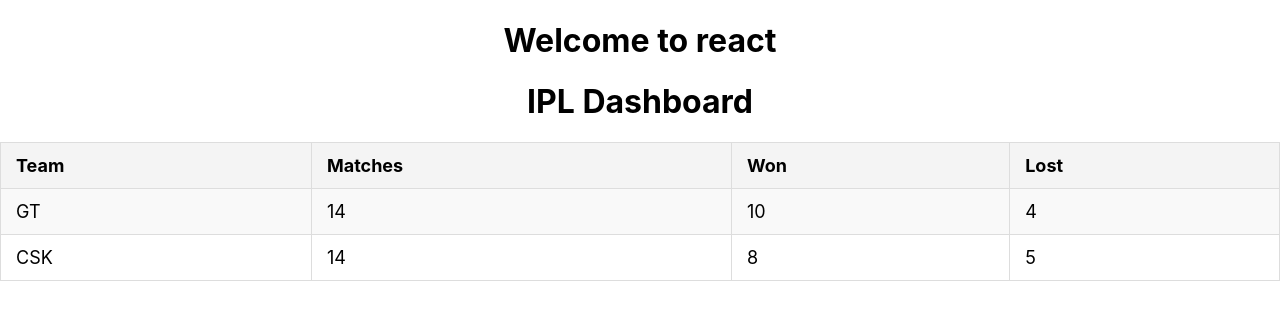
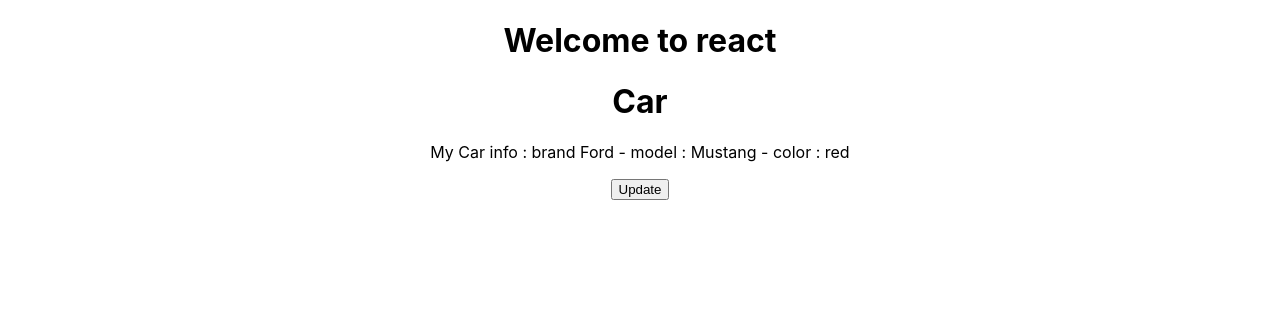
Before and after one commit to raghuprasadks/pythonfullstack-sep-2024, a React (Create React App) app in the folder programs/react/reactbasics/: page / in a window 1280 px wide. Shown: the top 320 px of the page. Built offline with nearby package versions, Linux system fonts and the light colour scheme.

Commit message:
class based

```diff
--- a/programs/react/reactbasics/src/App.js
+++ b/programs/react/reactbasics/src/App.js
@@ -5,6 +5,8 @@
 import Ipl from './Ipl';
 import { FunctionComponent } from './components/FunctionComponent';
 import PropertyDemo from './components/PropertyDemo';
+import ClassComponent from './components/ClassComponent';
+import Car from './components/Car';
 //import FunctionComponent from './components/FunctionComponent';
 
 function App() {
@@ -33,8 +35,11 @@
       <FunctionComponent/>
       <PropertyDemo/>
       <img src='' height=100 width=100>
+      <PropertyDemo data={ipldata}></PropertyDemo>
+      <ClassComponent/>
        */}
-       <PropertyDemo data={ipldata}></PropertyDemo>
+       <Car/>
+
 
     </div>
   );
--- /dev/null
+++ b/programs/react/reactbasics/src/components/Car.js
@@ -0,0 +1,29 @@
+import React, { Component } from 'react'
+
+export default class Car extends Component {
+    constructor(props){
+        super(props)
+        this.state = {
+            brand: "Ford",
+            model: "Mustang",
+            color: "red",
+            year: 1964
+          };
+    }
+
+    changeColor = () => {
+        console.log("change color ")
+        this.setState({color: "blue"});
+      }
+
+  render() {
+    return (
+      <div>
+        <h1>Car</h1>
+
+        <p>My Car info : brand {this.state.brand} - model : {this.state.model} - color : {this.state.color}</p>
+        <button type="button" onClick={this.changeColor}>Update</button>
+    </div>
+    )
+  }
+}
--- /dev/null
+++ b/programs/react/reactbasics/src/components/ClassComponent.js
@@ -0,0 +1,17 @@
+import React, { Component } from 'react'
+
+export default class ClassComponent extends Component {
+    constructor(){
+        super()
+        this.state ={color:'red'}
+        //console.log("constructor")
+    }
+  render() {
+    return (
+      <div>
+        <h1>ClassComponent</h1>
+        <h2>Color : {this.state.color}</h2>
+        </div>
+    )
+  }
+}
```
Also changed, not shown: 1 other file (tests, documents, lock files or other folders).
